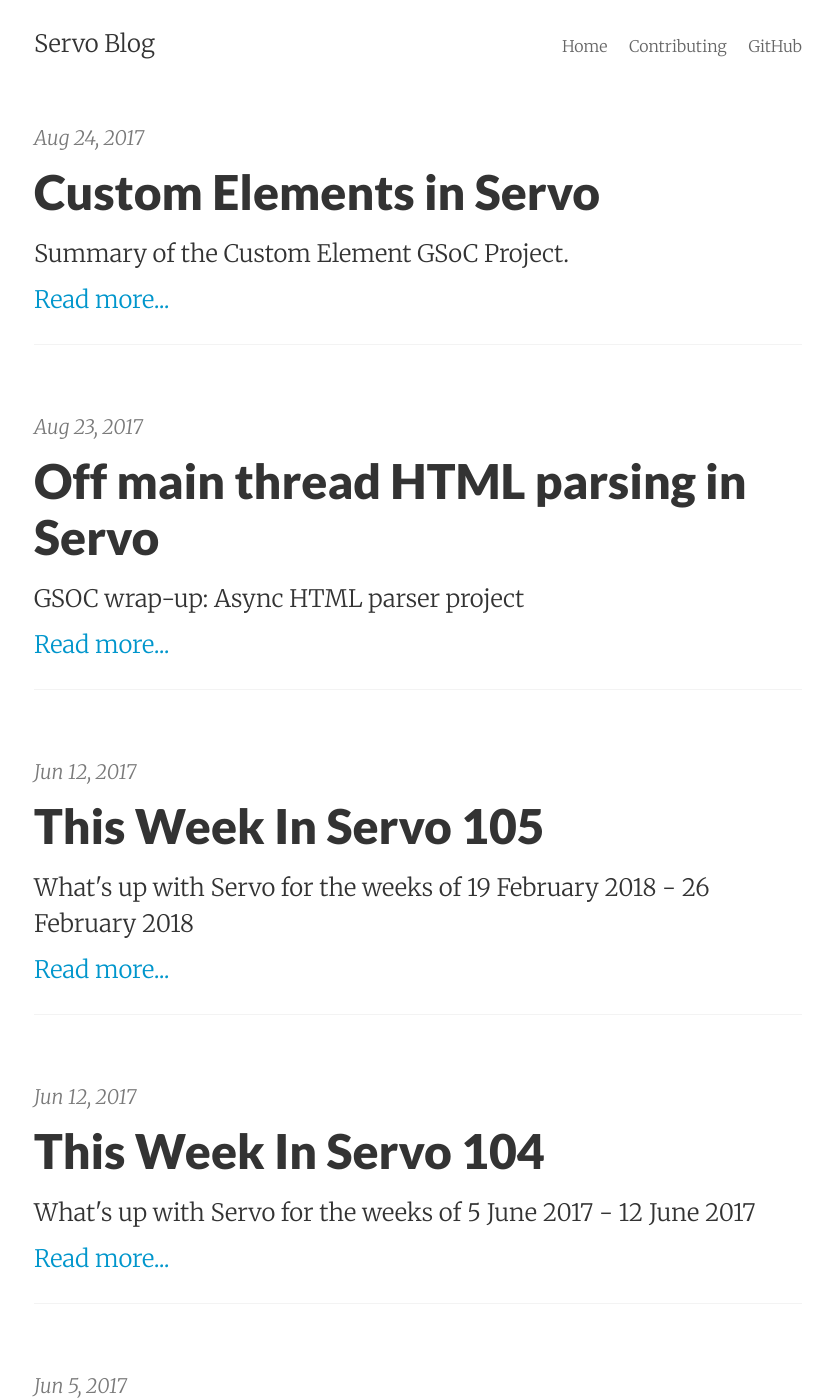
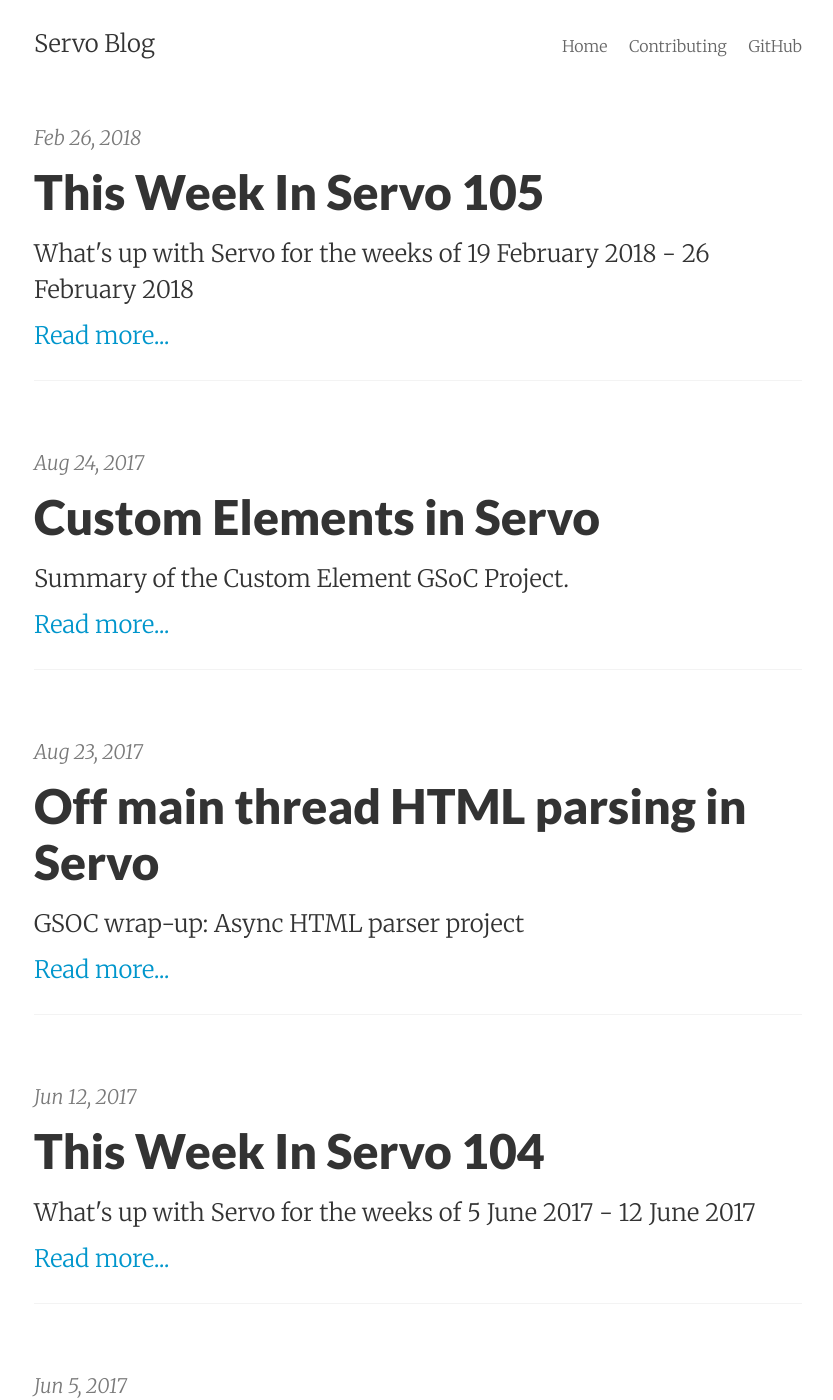
Before and after one commit to servo/blog.servo.org, a Jekyll site: the page built from index.html, in a window 1280 px wide and 1400 px high. Shown: the whole window, without its empty margins (222-1055 px from the left). Built offline with Jekyll 4.4.1, drawn with Linux system fonts in a browser that asks for light colours; the list of posts is cut into pages by our own code.

Commit message:
Fix the date.

```diff
--- a/_posts/2018-02-26-twis-105.md
+++ b/_posts/2018-02-26-twis-105.md
@@ -1,7 +1,7 @@
 ---
 layout:     post
 title:      This Week In Servo 105
-date:       2017-06-12 00:30:00
+date:       2018-02-26 00:30:00
 summary:    What's up with Servo for the weeks of 19 February 2018 - 26 February 2018
 categories:
 ---
```
